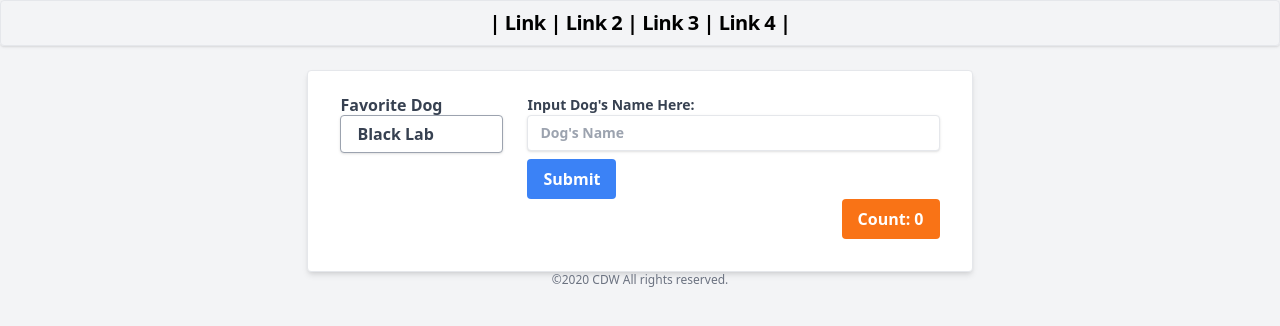
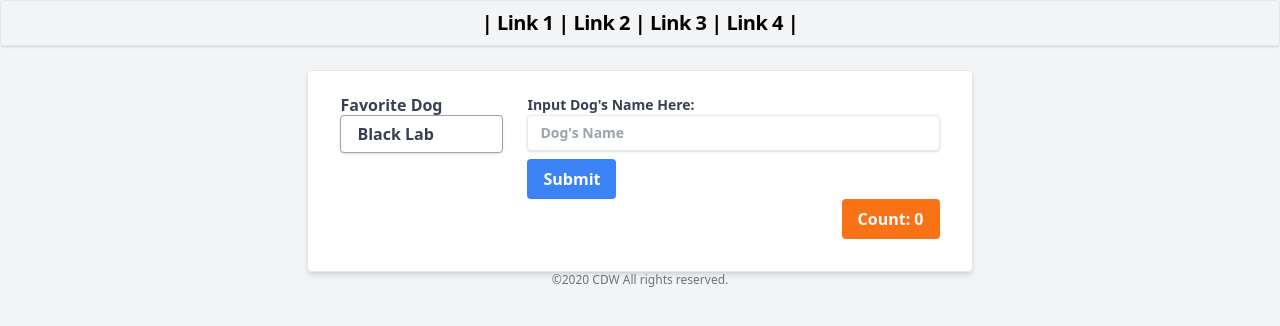
Before and after one commit to casecam/unit-testing-react-components, a React (Create React App) app: page / in a window 1280 px wide. Shown: the top 326 px of the page. Built offline with nearby package versions, Linux system fonts and the light colour scheme.

Commit message:
Green - Should render header links

```diff
--- a/src/views/Header.tsx
+++ b/src/views/Header.tsx
@@ -3,7 +3,7 @@ import React from 'react'
 export default function Header() {
   return (
     <div className={header}>
-     | Link | Link 2 | Link 3 | Link 4 |
+     | Link 1 | Link 2 | Link 3 | Link 4 |
     </div>
   )
 }
```
